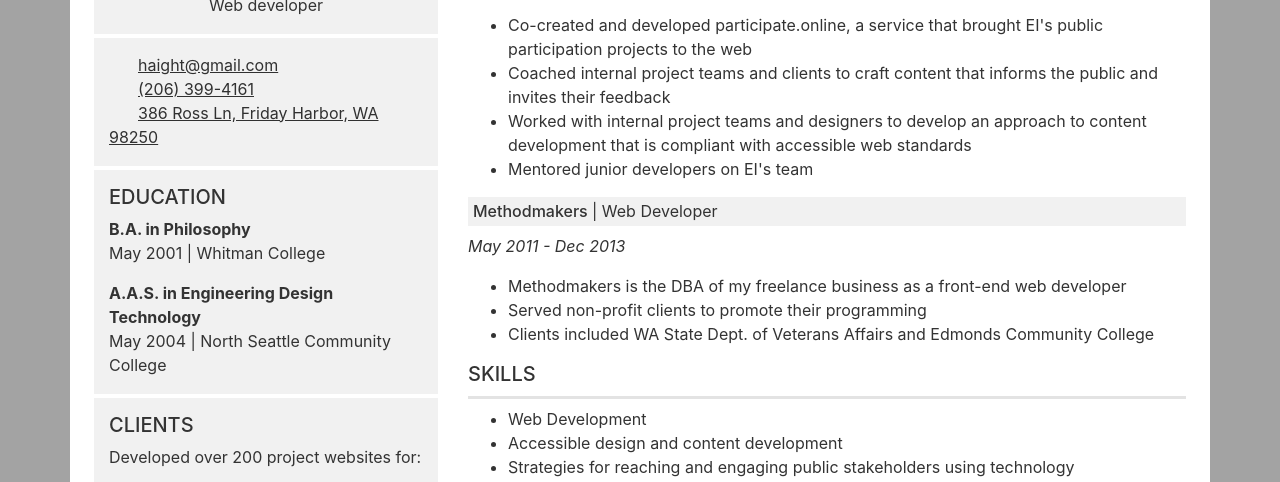
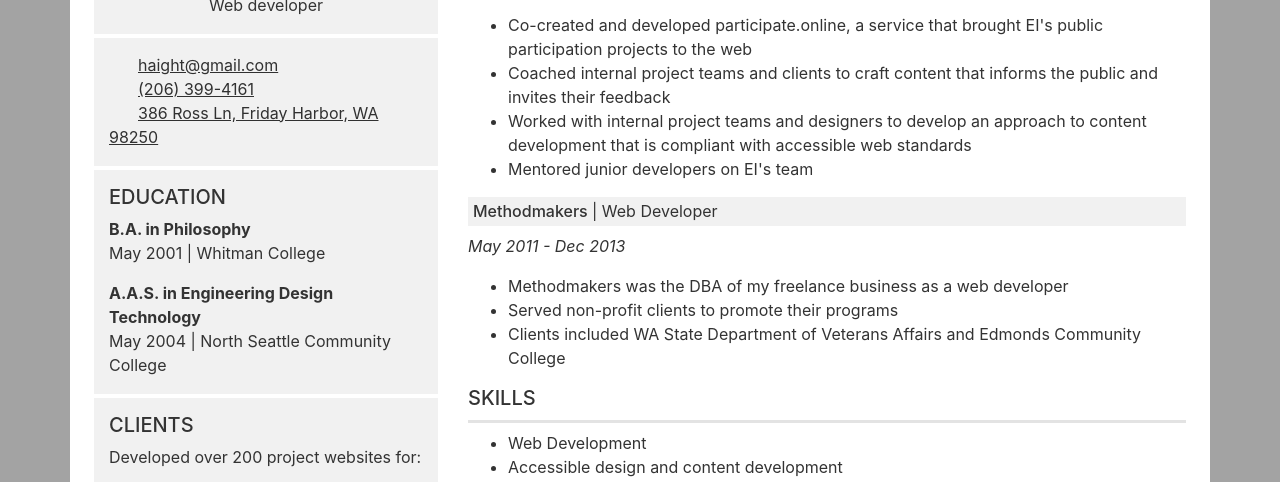
Before and after one commit to m8ker/m8ker.github.io, a website with bundled scripts: page index.html in a window 1280 px wide. Shown: the part 242-724 px from the top of the page. Built offline with nearby package versions, Linux system fonts and the light colour scheme; files whose address does not match are found by name.

Commit message:
finalized for now2

```diff
--- a/index.html
+++ b/index.html
@@ -79,9 +79,9 @@
             <h3 class="h6 title-bg">Methodmakers <span class="no-bold">| Web Developer</span></h3>
             <p class="timespan">May 2011 - Dec 2013</p>
             <ul>
-              <li>Methodmakers is the DBA of my freelance business as a front-end web developer</li>
-              <li>Served non-profit clients to promote their programming</li>
-              <li>Clients included WA State Dept. of Veterans Affairs and Edmonds Community College</li>
+              <li>Methodmakers was the DBA of my freelance business as a web developer</li>
+              <li>Served non-profit clients to promote their programs</li>
+              <li>Clients included WA State Department of Veterans Affairs and Edmonds Community College</li>
             </ul>
           </article>
           <article>
```
